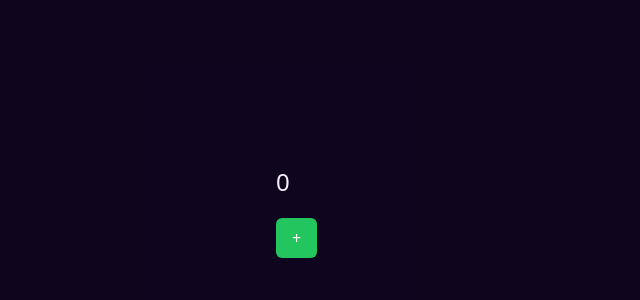
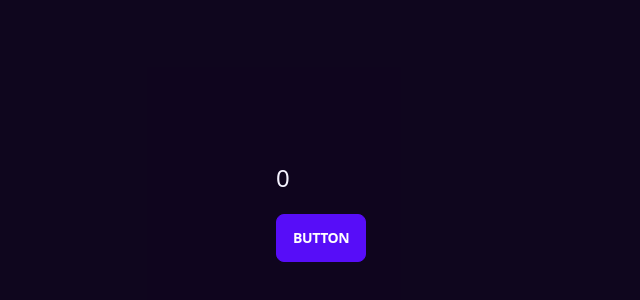
Before and after one commit to garudaputro/belajar-react, a React (Vite) app: page / in a window 1280 px wide. Shown: the part 188-488 px from the top of the page, without its empty margins (108-748 px from the left). Built offline with nearby package versions, Linux system fonts and the light colour scheme.

Commit message:
penambahan fitur login

```diff
--- a/package.json
+++ b/package.json
@@ -13,8 +13,11 @@
         "@heroicons/react": "^2.0.12",
         "@tabler/icons": "^1.102.0",
         "clsx": "^1.2.1",
+        "daisyui": "^2.31.0",
+        "node-sass": "^7.0.3",
         "react": "^18.2.0",
         "react-dom": "^18.2.0",
+        "react-router-dom": "^6.4.2",
         "yarn": "^1.22.19"
     },
     "devDependencies": {
--- a/src/components/Button.jsx
+++ b/src/components/Button.jsx
@@ -3,15 +3,17 @@ import clsx from 'clsx';
 const Button = (props) => {
     const { className = 'bg-blue-600', children, text } = props;
     return (
-        <button
-            {...props}
-            className={clsx(
-                className,
-                '[&>svg]:h-5 [&>svg]:w-5 [&>svg]:stroke-2  flex items-center gap-x-2 text-white px-4 py-2 rounded-md'
-            )}
-        >
-            {text || children}
-        </button>
+        // <button
+        //     {...props}
+        //     className={clsx(
+        //         className,
+        //         '[&>svg]:h-5 [&>svg]:w-5 [&>svg]:stroke-2  flex items-center gap-x-2 text-white px-4 py-2 rounded-md'
+        //     )}
+        // >
+        //     {text || children}
+        // </button>
+
+<button className="btn btn-primary">Button</button>
     );
 };
 
--- a/tailwind.config.cjs
+++ b/tailwind.config.cjs
@@ -4,5 +4,5 @@ module.exports = {
     theme: {
         extend: {},
     },
-    plugins: [],
+    plugins: [require("daisyui")],
 };
```
Also changed, not shown: 1 other file (tests, documents, lock files or other folders).
